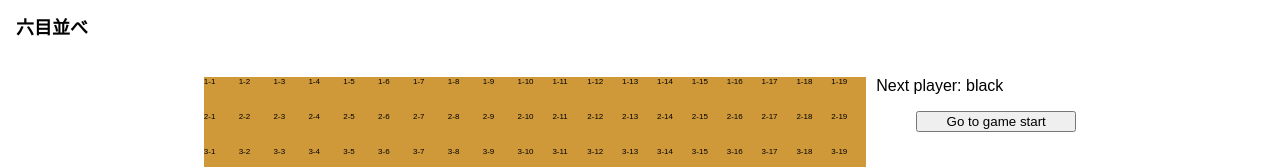
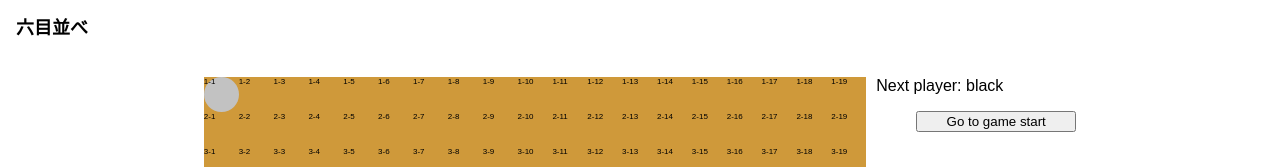
Before and after one commit to TakuyaXyze/6moku-narabe, a Next.js app: page / in a window 1280 px wide. In both pictures the pointer is over the element 221 px from the left and 94 px from the top of the page. Shown: the top 167 px of the page. Built offline with nearby package versions, Linux system fonts and the light colour scheme.

Commit message:
💄 マス目上ホバー時に碁石を灰色に表示

```diff
--- a/components/PlayGround.tsx
+++ b/components/PlayGround.tsx
@@ -65,7 +65,7 @@ export function PlayGround() {
         if (blackIsNext) return;
         if (detectSequence(history[currentMove], "b")[SEQUENCE_LENGTH - 2] > 0) return;
         if (detectSequence(history[currentMove], "w")[SEQUENCE_LENGTH - 2] > 0) return;
-        const timeoutId = setTimeout(() => { executeComputerTurn() }, 10)
+        const timeoutId = setTimeout(() => { executeComputerTurn() }, 500)
     }, [history])
 
     function executeComputerTurn() {
--- a/styles/GameBoard.css
+++ b/styles/GameBoard.css
@@ -23,6 +23,10 @@
     position: relative;
 }
 
+.stone:hover {
+    background-color: #c2c2c2;
+}
+
 .box {
     height: 100%;
     width: 100%;
```
